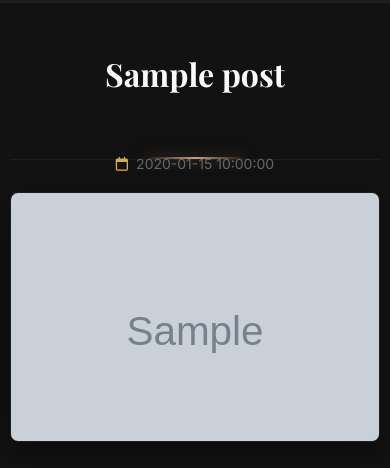
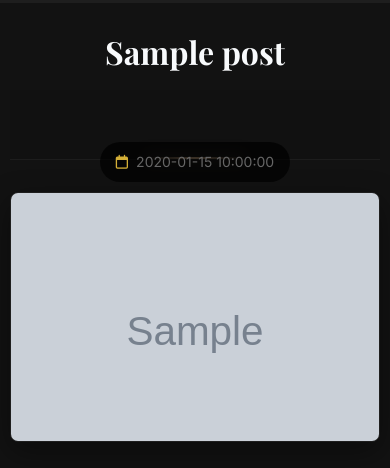
Before and after one commit to erythrogn/bruno-rabello-advocacia, a Flask app: template templates/post_detalhe.html in a window 390 px wide. Shown: the part 70-538 px from the top of the page. Run offline with Flask 3, Linux system fonts and the light colour scheme; the template is opened without the code that fills it: most values are stand-ins (such as "Sample title", 1, 10 or a date in 2020); grey boxes marked "Sample" are stand-in pictures; some web fonts are replaced.

Commit message:
Primeiro commit

```diff
--- a/static/css/posts.css
+++ b/static/css/posts.css
@@ -935,6 +935,8 @@
     flex-wrap: wrap;
     margin-top: 1.5rem;
     padding-bottom: 1rem;
+    position: relative;
+    z-index: 10;
 }
 
 /* Meta data - calendário */
@@ -942,6 +944,9 @@
     display: flex;
     align-items: center;
     gap: 6px;
+    background: rgba(0, 0, 0, 0.7);
+    padding: 0.5rem 1rem;
+    border-radius: 20px;
 }
 
 .meta-date i {
@@ -1098,13 +1103,15 @@
     }
 
     .post-meta-wrapper {
-        margin-top: 1rem;
-        padding-bottom: 0.8rem;
+        margin-top: 1.5rem;
+        padding-bottom: 1.5rem;
         font-size: 0.85rem;
+        position: relative;
+        z-index: 10;
     }
 
     .post-img-container {
-        margin-top: 1.5rem;
+        margin-top: 2rem;
         max-height: 400px;
     }
 
@@ -1215,9 +1222,11 @@
     .post-meta-wrapper {
         flex-direction: column;
         gap: 8px;
-        margin-top: 0.8rem;
-        padding-bottom: 0.5rem;
+        margin-top: 1.5rem;
+        padding-bottom: 1.5rem;
         font-size: 0.8rem;
+        position: relative;
+        z-index: 10;
     }
 
     .meta-date,
@@ -1226,7 +1235,7 @@
     }
 
     .post-img-container {
-        margin-top: 1rem;
+        margin-top: 2rem;
         max-height: 250px;
         border-radius: 8px;
     }
```
